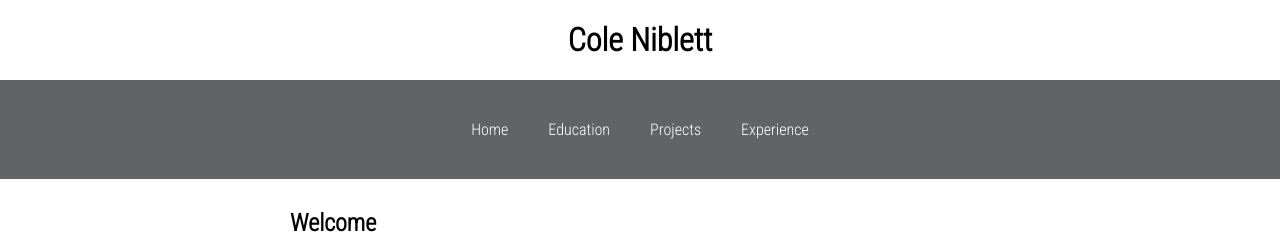
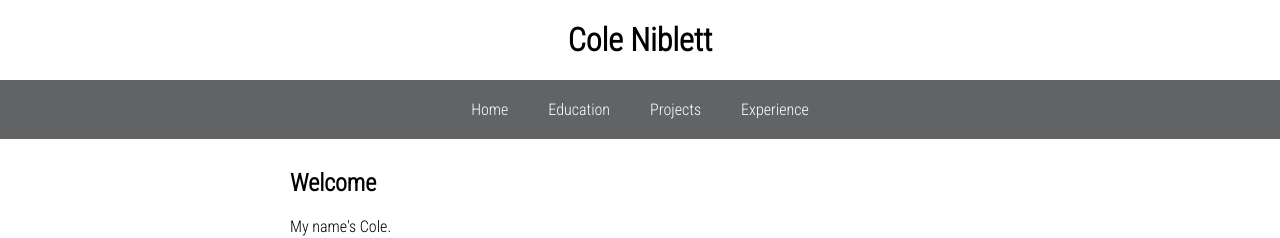
Before and after one commit to coleaniblett/old-portfolio, a React (Create React App) app: page / in a window 1280 px wide. Shown: the top 238 px of the page. Built offline with nearby package versions, Linux system fonts and the light colour scheme.

Commit message:
replace class components with function components

```diff
--- a/src/components/App/App.js
+++ b/src/components/App/App.js
@@ -1,13 +1,28 @@
-import Footer from '../Footer/Footer';
-import Main from '../Main/Main';
+import { useState } from 'react';
+import { Navbar } from '../Navbar/Navbar';
+import { Home } from '../Home/Home';
+import { Education } from '../Education/Education';
+import { Projects } from '../Projects/Projects';
+import { Experience } from '../Experience/Experience';
+import { Footer } from '../Footer/Footer';
 
 const isMobile = /Mobi/.test(navigator.userAgent);
 const isPortrait = window.matchMedia("(orientation: portrait)").matches;
 
 function App() {
+  const [content, setContent] = useState("home");
+
+  const handleContentChange = (newContent) => {
+    setContent(newContent);
+  }
+
   return (
     <div className="App">
-      <Main />
+      <Navbar onContentChange={handleContentChange} />
+      {content === "home" && <Home />}
+      {content === "education" && <Education />}
+      {content === "projects" && <Projects />}
+      {content === "experience" && <Experience />}
       <Footer />
     </div>
   );
--- a/src/components/Education/Education.js
+++ b/src/components/Education/Education.js
@@ -1,8 +1,7 @@
 import React from 'react';
 import './Education.css';
 
-class Education extends React.Component {
-  render() {
+export function Education() {
   return (
     <div className="main-content">
       <h2 className="title">
@@ -41,6 +40,3 @@ class Education extends React.Component {
     </div>
   );
 }
-}
-
-export default Education;
--- a/src/components/Experience/Experience.js
+++ b/src/components/Experience/Experience.js
@@ -1,8 +1,7 @@
 import React from 'react';
 import './Experience.css';
 
-class Experience extends React.Component {
-  render() {
+export function Experience() {
   return (
     <div className="main-content" id="experience">
       <h2 className="title">
@@ -44,6 +43,3 @@ class Experience extends React.Component {
     </div>
   );
 }
-}
-
-export default Experience;
--- a/src/components/Footer/Footer.js
+++ b/src/components/Footer/Footer.js
@@ -1,8 +1,7 @@
 import React from 'react';
 import './Footer.css';
 
-class Footer extends React.Component {
-  render() {
+export const Footer = () => {
   return (
     <footer>
       <span>408-603-6257</span>
@@ -11,6 +10,3 @@ class Footer extends React.Component {
     </footer>
   );
 }
-}
-
-export default Footer;
--- a/src/components/Home/Home.js
+++ b/src/components/Home/Home.js
@@ -1,8 +1,7 @@
 import React from 'react';
 import './Home.css';
 
-class Home extends React.Component {
-  render() {
+export const Home = () => {
   return (
     <div className="main-content">
       <h2>
@@ -62,6 +61,3 @@ class Home extends React.Component {
     </div>
   );
 }
-}
-
-export default Home;
--- a/src/components/Navbar/Navbar.js
+++ b/src/components/Navbar/Navbar.js
@@ -1,26 +1,24 @@
 import React from 'react';
 import './Navbar.css';
 
-function testFunction() {
-  window.alert("Test");
-}
+export const Navbar = (props) => {
+  const handleClick = (content) => {
+    props.onContentChange(content);
+  }
 
-class Navbar extends React.Component {
-  render() {
-    return (
+  return (
+    <div>
       <header>
         <h1>
           Cole Niblett
         </h1>
         <nav>
-          <a href="index.html">Home</a>
-          <a href="education.html">Education</a>
-          <a href="projects.html">Projects</a>
-          <a href="experience.html">Experience</a>
+          <a onClick={() => handleClick("home")}>Home</a>
+          <a onClick={() => handleClick("education")}>Education</a>
+          <a onClick={() => handleClick("projects")}>Projects</a>
+          <a onClick={() => handleClick("experience")}>Experience</a>
         </nav>
       </header>
-    );
-  }
+    </div>
+  );
 }
-
-export default Navbar;
--- a/src/components/Projects/Projects.js
+++ b/src/components/Projects/Projects.js
@@ -1,58 +1,28 @@
-import React from 'react';
 import './Projects.css';
-import Katoche from '../../KatocheProjectImg.gif';
-import Portfolio from '../../PortfolioProjectImg.gif';
-import DCRA from '../../DCRAProjectImg.gif';
+import { ProjectData } from '../ProjectData/ProjectData';
 
-class Projects extends React.Component {
-  render() {
-    return (
-      <div className="main-content">
-        <h2 className="title">
-          Projects
-        </h2>
-        <div className="project-grid">
-          <div className="project" id="dcra">
-            <div className="projectTitle">
-              <h3>The Distillation-Combination-Recommendation-Application</h3>
-            </div>
-            <a href='https://github.com/coleaniblett/Distillation-Combination-Recommendation-Application'><img class="projectImg" src={DCRA}/></a>
-            <div className="description">
-              <ul>
-                <li>Front-end web app built with React</li>
-                <li>Utilizes TheCocktailDB API for user-customized drink recommendations</li>
-              </ul>
-            </div>
+export function Projects() {
+  return (
+    <div className="main-content">
+      <h2 className="title">Projects</h2>
+      <div className="row project-grid">
+        {/* Iterate through the array of objects */}
+        {ProjectData.map((project) => (
+          <div className="col-md-6 project" key={project.name}>
+            {/* Display the name and image */}
+            <h2 className="projectTitle">{project.name}</h2>
+            <img src={project.src} alt={project.name} className="projectImg"/>
+
+            {/* Display the bulletpoints */}
+            <ul className="description">
+              {/* Check if each bulletpoint is not null and create a list item if it is not */}
+              {project.bulletpoint1 && <li>{project.bulletpoint1}</li>}
+              {project.bulletpoint2 && <li>{project.bulletpoint2}</li>}
+              {project.bulletpoint3 && <li>{project.bulletpoint3}</li>}
+            </ul>
           </div>
-          <div className="project" id="katoche">
-            <div className="projectTitle">
-              <h3>Katoche</h3>
-            </div>
-            <a href='https://github.com/coleaniblett/Katoche'><img class="projectImg" src={Katoche}/></a>
-            <div className="description">
-              <ul>
-                <li>Text-based adventure game built with C++</li>
-                <li>Parses user input to determine player intent</li>
-                <li>Utilizes OOP principles and design</li>
-              </ul>
-            </div>
-          </div>
-          <div className="project" id="portfolio">
-            <div className="projectTitle">
-              <h3>Portfolio Site</h3>
-            </div>
-            <a href='https://github.com/coleaniblett/portfolio'><img class="projectImg" src={Portfolio}/></a>
-            <div className="description">
-              <ul>
-                <li>Front-end web app built with React</li>
-                <li>Dynamically-designed for cross-platform viewing</li>
-              </ul>
-            </div>
-          </div>
-        </div>
+        ))}
       </div>
-    );
-  }
+    </div>
+  );
 }
-
-export default Projects;
```
Lines whose indentation alone changed are shown as unchanged.
